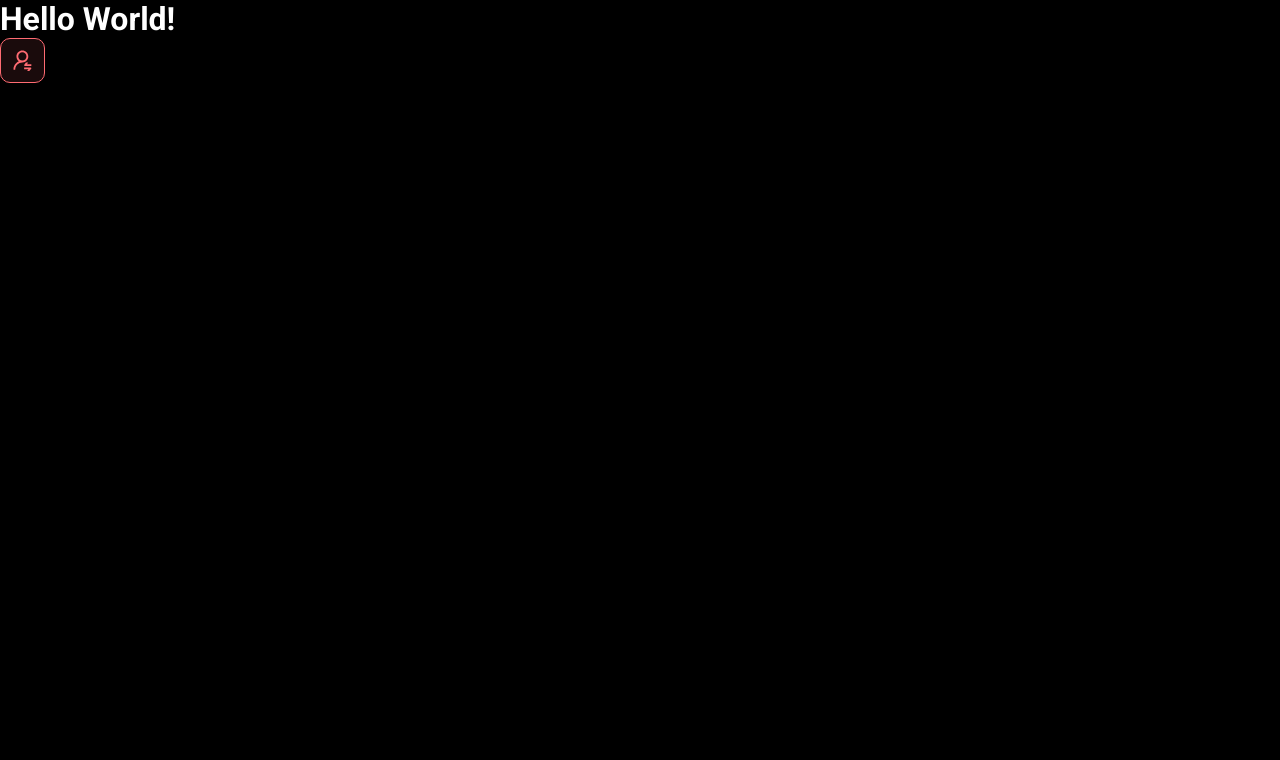
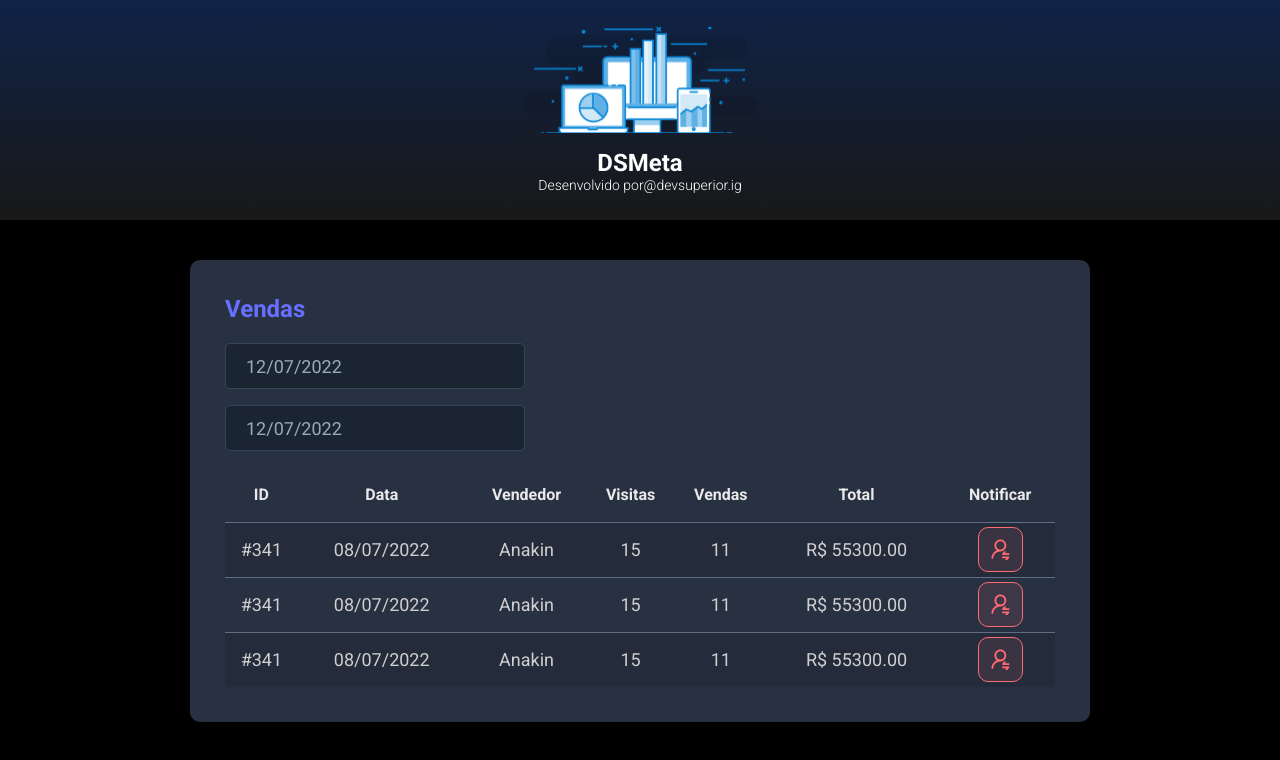
Before and after one commit to HericlisVO/DSMeta-App, a React (Vite) app in the folder frontend/: page / in a window 1280 px wide. Shown: the top 760 px of the page. Built offline with nearby package versions, Linux system fonts and the light colour scheme.

Commit message:
adicionando Componente DatePicker

```diff
--- a/frontend/package.json
+++ b/frontend/package.json
@@ -8,7 +8,9 @@
     "preview": "vite preview"
   },
   "dependencies": {
+    "@types/react-datepicker": "4.4.2",
     "react": "^18.0.0",
+    "react-datepicker": "4.8.0",
     "react-dom": "^18.0.0"
   },
   "devDependencies": {
--- a/frontend/src/App.tsx
+++ b/frontend/src/App.tsx
@@ -1,14 +1,20 @@
 import NotificationButton from "./components/NotificationButton"
 
-
+import Header from "./components/Header"
+import SalesCard from "./components/SalesCard"
 function App() {
 
 
   return (
     <>
-    <h1>Hello World!</h1>
-
-    <NotificationButton/>
+    <Header/>
+    <main>
+      <section id="sales">
+        <div className="dsmeta-container">
+          <SalesCard/>
+        </div>
+      </section>
+    </main>
     </>
   )
 }
--- /dev/null
+++ b/frontend/src/components/Header/index.tsx
@@ -0,0 +1,22 @@
+import logo from '../../assets/img/logo.svg'
+
+import './style.css'
+function Header() {
+
+
+    return (
+      <>
+      <header>
+        <div className="dsmeta-logo-container">
+            <img src={logo} alt="DSMeta" />
+            <h1>DSMeta</h1>
+            <p>
+              Desenvolvido por
+              <a href="https://www.instagram.com/devsuperior.ig">@devsuperior.ig</a>
+            </p>
+        </div>
+        </header>
+      </>
+    )
+  }
+export default Header;
--- /dev/null
+++ b/frontend/src/components/Header/style.css
@@ -0,0 +1,27 @@
+header {
+    background: linear-gradient(180deg, #102347 0%, #181818 100%);
+    height: 220px;
+    display: flex;
+    align-items: center;
+    justify-content: center;
+  }
+
+  .dsmeta-logo-container {
+    display: flex;
+    flex-direction: column;
+    align-items: center;
+  }
+
+  .dsmeta-logo-container img {
+    width: 235px;
+  }
+
+  .dsmeta-logo-container h1 {
+    margin-top: 15px;
+    font-size: 24px;
+  }
+
+  .dsmeta-logo-container p {
+    font-size: 14px;
+    font-weight: 300;
+  }
--- /dev/null
+++ b/frontend/src/components/SalesCard/index.tsx
@@ -0,0 +1,92 @@
+import NotificationButton from '../NotificationButton'
+import './style.css'
+import DatePicker from 'react-datepicker'
+function SalesCard() {
+
+    return (
+        <>
+            <div className="dsmeta-card">
+                <h2 className="dsmeta-sales-title">Vendas</h2>
+                <div>
+                    <div className="dsmeta-form-control-container">
+                    <DatePicker
+                        selected={new Date()}
+                        onChange={(date: Date) => { }}
+                        className="dsmeta-form-control"
+                        dateFormat="dd/MM/yyyy"
+                    />
+                    </div>
+                    <div className="dsmeta-form-control-container">
+                        <DatePicker
+                            selected={new Date()}
+                            onChange={(date: Date) => { }}
+                            className="dsmeta-form-control"
+                            dateFormat="dd/MM/yyyy"
+                        />
+                    </div>
+                </div>
+
+                <div>
+                    <table className="dsmeta-sales-table">
+                        <thead>
+                            <tr>
+                                <th className="show992">ID</th>
+                                <th className="show576">Data</th>
+                                <th>Vendedor</th>
+                                <th className="show992">Visitas</th>
+                                <th className="show992">Vendas</th>
+                                <th>Total</th>
+                                <th>Notificar</th>
+                            </tr>
+                        </thead>
+                        <tbody>
+                            <tr>
+                                <td className="show992">#341</td>
+                                <td className="show576">08/07/2022</td>
+                                <td>Anakin</td>
+                                <td className="show992">15</td>
+                                <td className="show992">11</td>
+                                <td>R$ 55300.00</td>
+                                <td>
+                                    <div className="dsmeta-red-btn-container">
+                                        <NotificationButton />
+                                    </div>
+                                </td>
+                            </tr>
+                            <tr>
+                                <td className="show992">#341</td>
+                                <td className="show576">08/07/2022</td>
+                                <td>Anakin</td>
+                                <td className="show992">15</td>
+                                <td className="show992">11</td>
+                                <td>R$ 55300.00</td>
+                                <td>
+                                    <div className="dsmeta-red-btn-container">
+                                        <NotificationButton />
+                                    </div>
+                                </td>
+                            </tr>
+                            <tr>
+                                <td className="show992">#341</td>
+                                <td className="show576">08/07/2022</td>
+                                <td>Anakin</td>
+                                <td className="show992">15</td>
+                                <td className="show992">11</td>
+                                <td>R$ 55300.00</td>
+                                <td>
+                                    <div className="dsmeta-red-btn-container">
+                                        <NotificationButton />
+                                    </div>
+                                </td>
+                            </tr>
+                        </tbody>
+
+                    </table>
+                </div>
+
+            </div>
+
+        </>
+    )
+}
+export default SalesCard
--- /dev/null
+++ b/frontend/src/components/SalesCard/style.css
@@ -0,0 +1,99 @@
+.dsmeta-card {
+    background-color: #283142;
+    border-radius: 10px;
+    padding: 30px 10px;
+  }
+
+  .dsmeta-sales-title {
+    color: #676fff;
+    font-size: 24px;
+    margin-bottom: 20px;
+  }
+
+  .dsmeta-form-control-container {
+    margin-bottom: 16px;
+    max-width: 300px;
+  }
+
+  .dsmeta-form-control {
+    width: 100%;
+    height: 46px;
+    background-color: #1b2531;
+    border: 1px solid #384459;
+    border-radius: 5px;
+    color: #9aaabe;
+    padding: 0 20px;
+    font-size: 18px;
+  }
+
+  .dsmeta-sales-table {
+    width: 100%;
+    border-spacing: 0;
+    border-collapse: collapse;
+  }
+
+  .dsmeta-sales-table thead {
+    height: 55px;
+    font-size: 16px;
+    color: #e9e9e9;
+    font-weight: 700;
+  }
+
+  .dsmeta-sales-table tbody {
+    font-size: 14px;
+    font-weight: 400;
+    color: #cfcfcf;
+    text-align: center;
+  }
+
+  .dsmeta-sales-table tbody tr {
+    height: 74px;
+    border-top: 1px solid #5f6e82;
+  }
+
+  .dsmeta-sales-table tbody tr:hover > td {
+    background-color: #384459;
+  }
+
+  .dsmeta-sales-table tbody tr:nth-child(odd) {
+    background-color: #242c3b;
+  }
+
+  .dsmeta-red-btn-container {
+      display: flex;
+      justify-content: center;
+  }
+
+
+
+  .show576 {
+      display: none;
+  }
+
+  .show992 {
+      display: none;
+  }
+
+  @media (min-width: 576px) {
+      .show576 {
+          display: table-cell;
+      }
+
+      .dsmeta-card {
+          padding: 35px;
+      }
+
+      .dsmeta-sales-table tbody tr {
+          height: 55px;
+      }
+
+      .dsmeta-sales-table tbody {
+          font-size: 18px;
+      }
+  }
+
+  @media (min-width: 992px) {
+      .show992 {
+          display: table-cell;
+      }
+  }
--- a/frontend/src/index.css
+++ b/frontend/src/index.css
@@ -19,3 +19,13 @@
   color: unset;
   text-decoration: none;
 }
+
+.dsmeta-container {
+  width: 100%;
+  max-width: 900px;
+  margin: 0 auto;
+}
+
+#sales {
+  padding: 40px 10px;
+}
```
Also changed, not shown: 1 other file (tests, documents, lock files or other folders).
